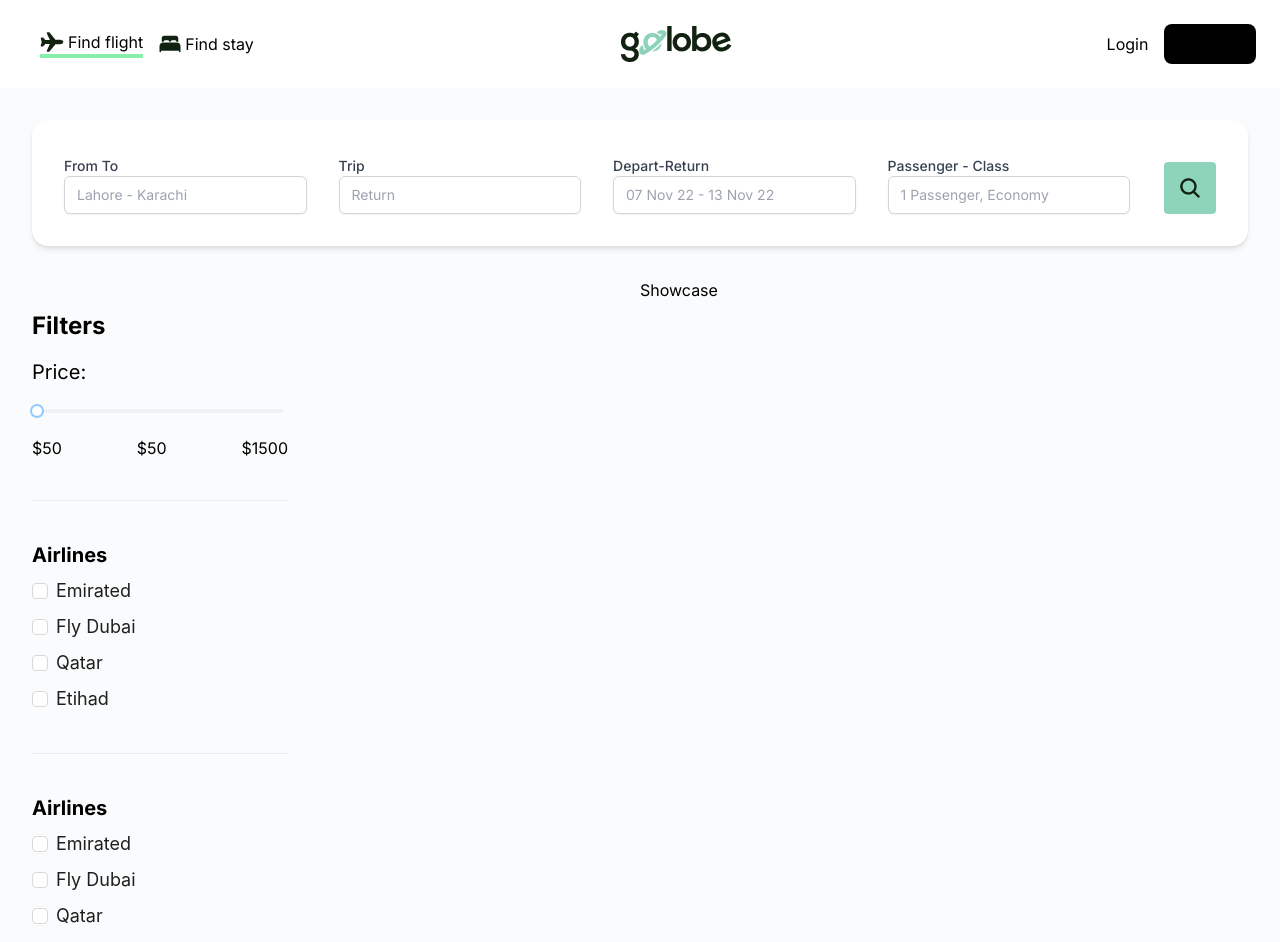
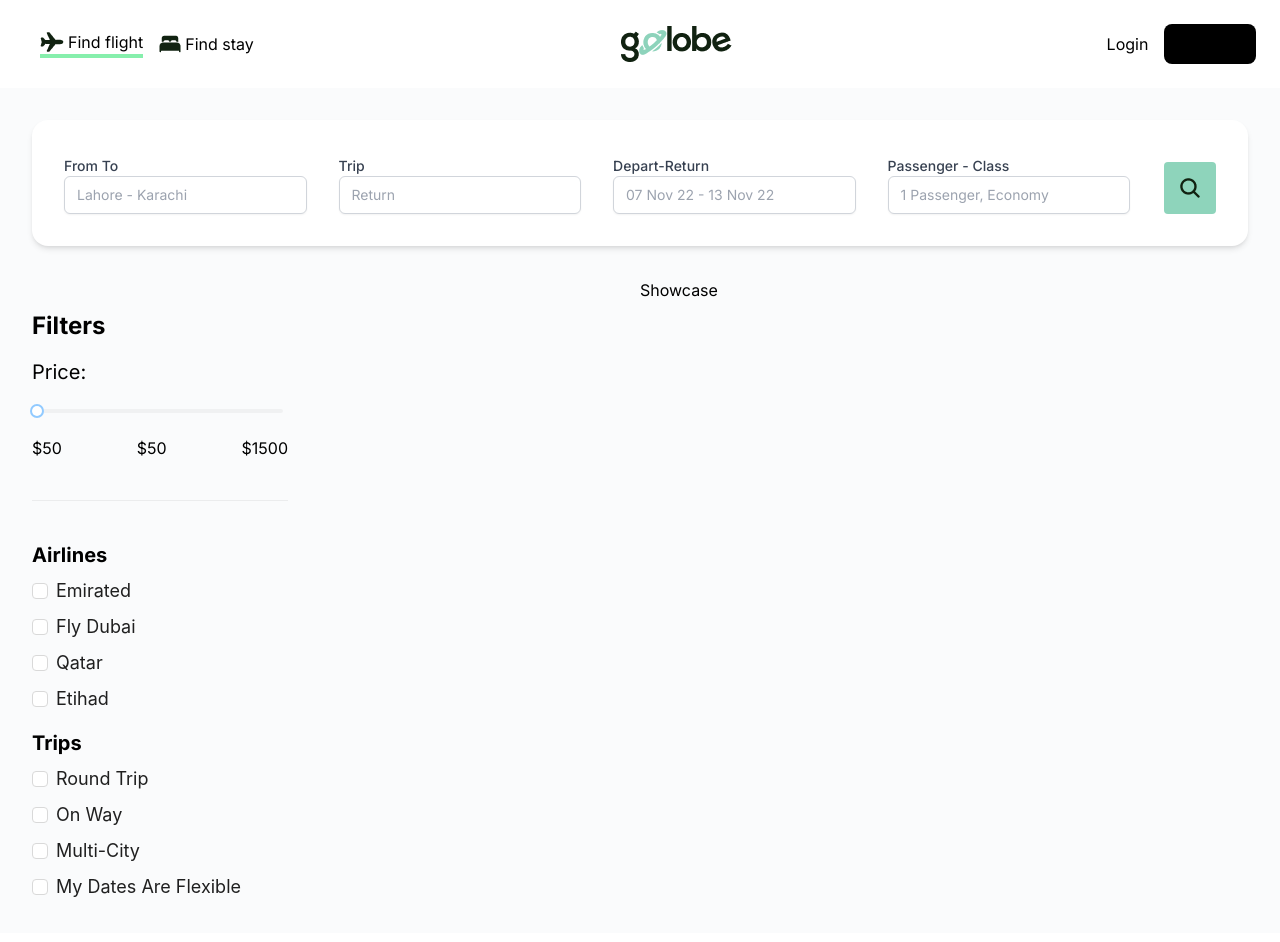
Before and after one commit to seifeddinesaad01/Golobe-Travel-agency-website, a Next.js app: page /find-flight/1 in a window 1280 px wide. Shown: the top 942 px of the page. Built offline with nearby package versions, Linux system fonts and the light colour scheme; data requests are answered from the project's data file.

Commit message:
feat(refactor): making FilterCheckbox component generic

```diff
--- a/src/app/find-flight/[listing]/page.tsx
+++ b/src/app/find-flight/[listing]/page.tsx
@@ -9,6 +9,18 @@ import searchIcon from "../../../../public/FindFlights/searchIcon.png"
 import Filter from '@/components/Filter';
 import { Divider } from 'antd';
 import CheckboxFilter from '@/components/CheckboxFilter';
+const airlines = [
+    "Emirated",
+    "Fly Dubai",
+    "Qatar",
+    "Etihad"
+];
+const trips = [
+    "Round Trip",
+    "On Way",
+    "Multi-City",
+    "My Dates Are Flexible"
+]
 const page = () => {
     return (
         <div className='flex flex-col bg-[#fafbfcff]'>
@@ -33,10 +45,9 @@ const page = () => {
                     <h1 className='text-2xl font-bold'>Filters</h1>
                     <Filter title="Price" />
                     <Divider />
-                    <CheckboxFilter />
-                    <Divider />
-                    <CheckboxFilter />
-
+                    <CheckboxFilter checkboxs={airlines} title="Airlines" />
+                    {/* <Divider /> */}
+                    <CheckboxFilter checkboxs={trips} title="Trips" />
                 </div>
                 <div className='w-full'>
                     <p>Showcase</p>
--- a/src/components/CheckboxFilter.tsx
+++ b/src/components/CheckboxFilter.tsx
@@ -2,25 +2,19 @@ import React from 'react';
 import { Checkbox } from 'antd';
 import type { CheckboxProps } from 'antd';
 
-const CheckboxFilter = () => {
-    const checkboxs = [
-        "Emirated",
-        "Fly Dubai",
-        "Qatar",
-        "Etihad"
-    ];
+const CheckboxFilter = ({checkboxs,title}:any) => {
+
     const onChange: CheckboxProps['onChange'] = (e) => {
         console.log(`checked = ${e.target.checked}`);
     };
     return (
-        <div className='flex flex-col gap-2'>
-            <h2 className='text-xl font-bold'>Airlines</h2>
-            {checkboxs?.map((checkboxs, index) => {
+        <div className='flex flex-col gap-2 w-fit'>
+            <h2 className='text-xl font-bold'>{title}</h2>
+            {checkboxs?.map((checkboxs:any, index:any) => {
                 return <Checkbox
                     key={index}
                     onChange={onChange}
                     className='text-lg font-bolder'
-
                 >{checkboxs}</Checkbox>
             })}
         </div>
```
